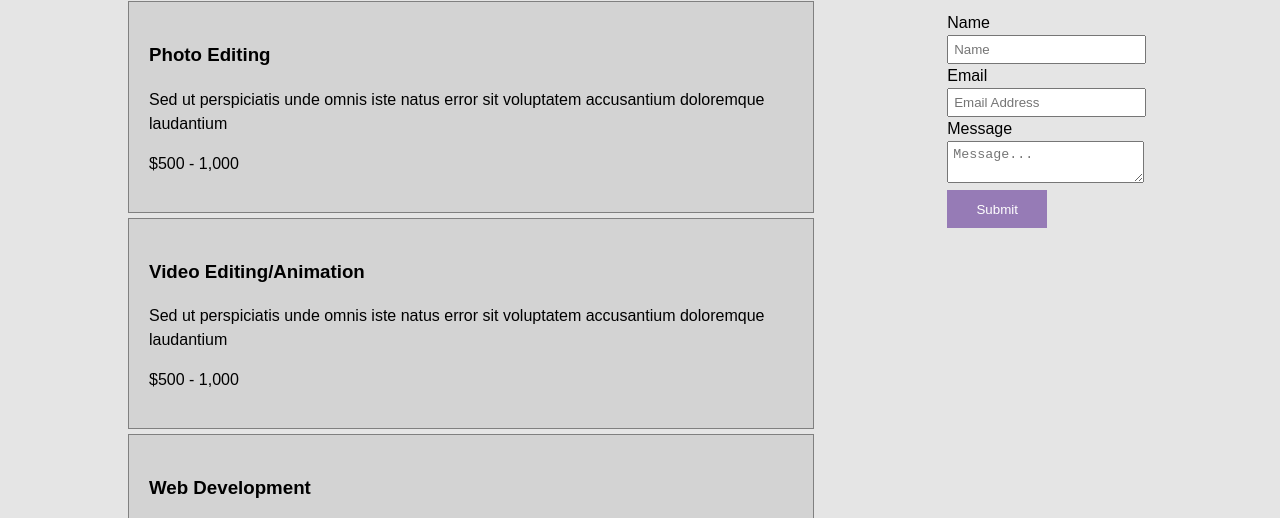
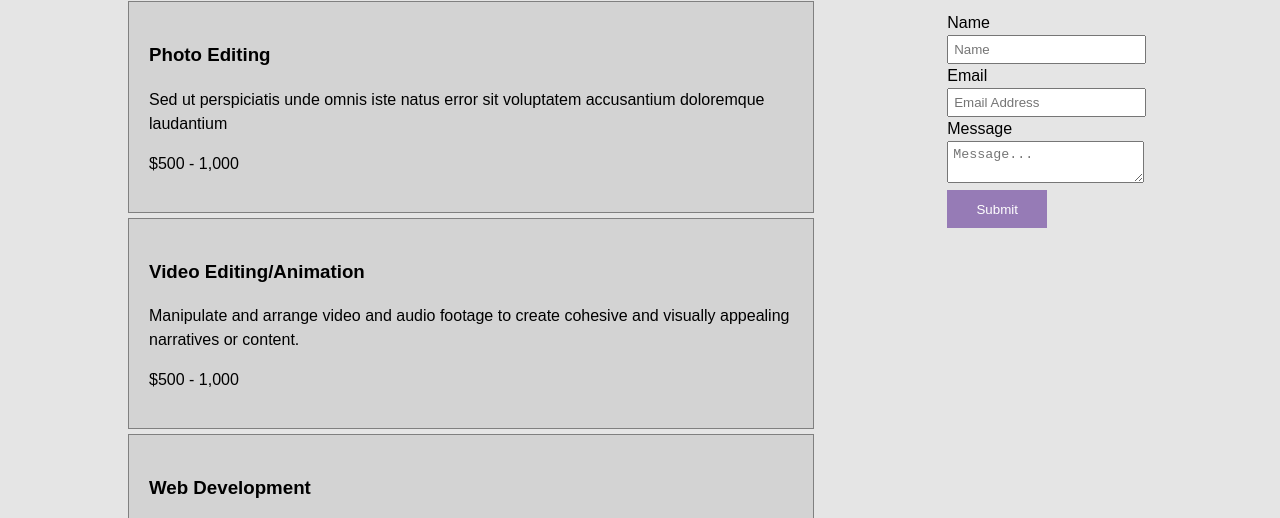
Before and after one commit to nerbism/Nerbism, a plain HTML site: page services.html in a window 1280 px wide. Shown: the part 262-780 px from the top of the page. Drawn offline with Linux system fonts and the light colour scheme.

Commit message:
Vid Editt description

```diff
--- a/services.html
+++ b/services.html
@@ -49,7 +49,7 @@
                     </li>
                     <li>
                         <h3>Video Editing/Animation</h3>
-                        <p>Sed ut perspiciatis unde omnis iste natus error sit voluptatem accusantium doloremque laudantium</p>
+                        <p>Manipulate and arrange video and audio footage to create cohesive and visually appealing narratives or content.</p>
                         <p>$500 - 1,000</p>
                     </li>
                     <li>
```
